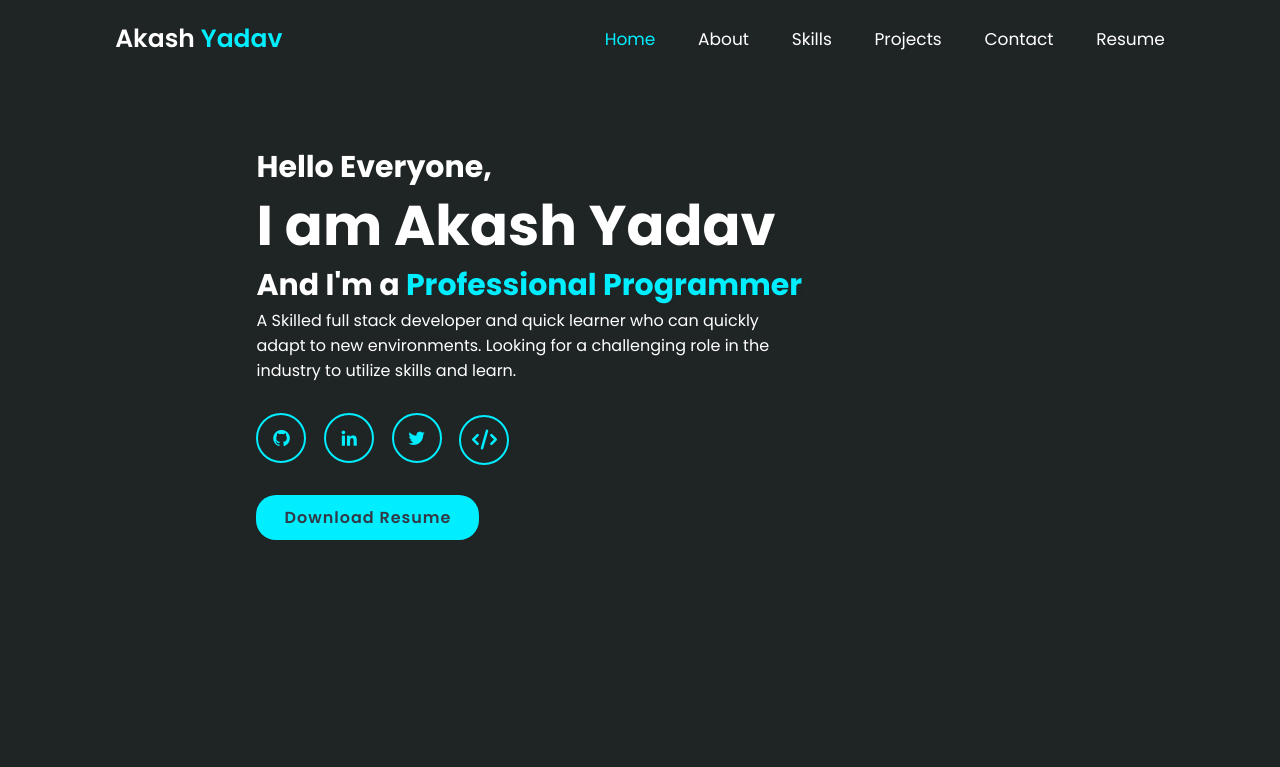
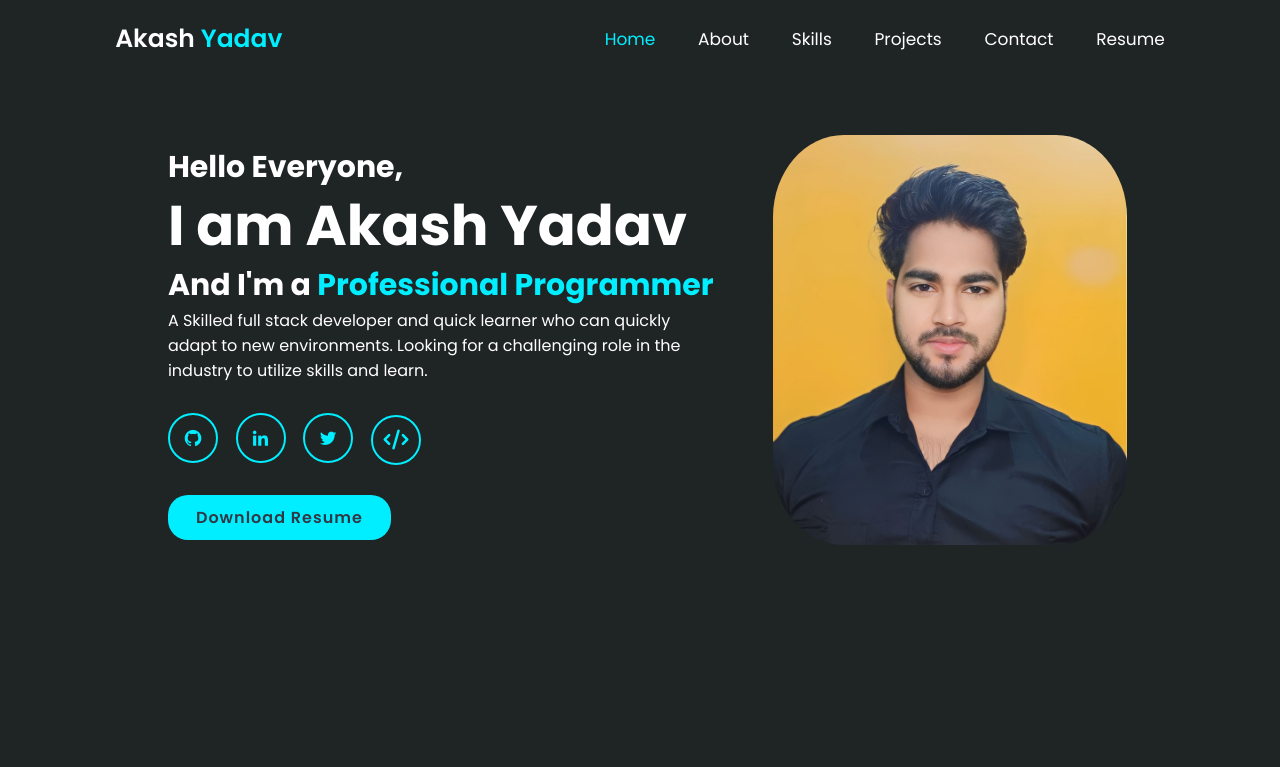
Before and after one commit to Akash4317/Akash4317.github.io, a plain HTML site: page index.html in a window 1280 px wide. Shown: the top 767 px of the page. Drawn offline with nearby package versions, Linux system fonts and the light colour scheme; files whose address does not match are found by name.

Commit message:
Update index.html

```diff
--- a/index.html
+++ b/index.html
@@ -46,7 +46,7 @@
             </div>
 
             <div class="home-img">
-                <img src="/Portfolio/clear_profile_pic.jpg" alt="">
+                <img src="/clear_profile_pic.jpg" alt="">
             </div>
         </div>
 
```
